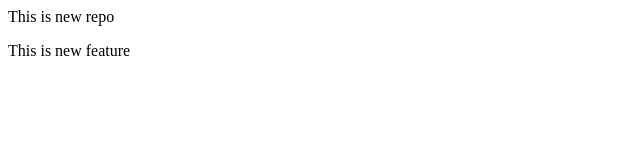
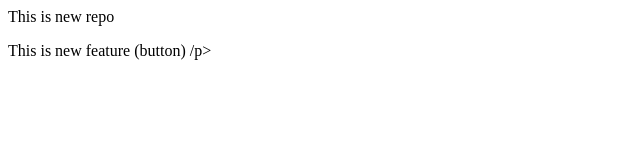
Before and after one commit to Vishnu-vkn/localrepo, a plain HTML site: page index.html in a window 1280 px wide. Shown: the full height of the page, 0-640 px from the left. Drawn offline with Linux system fonts and the light colour scheme.

```diff
--- a/index.html
+++ b/index.html
@@ -1,2 +1,2 @@
 <p>This is new repo </p>
-<p>This is new feature</p>
+<p>This is new feature (button) /p>
```
